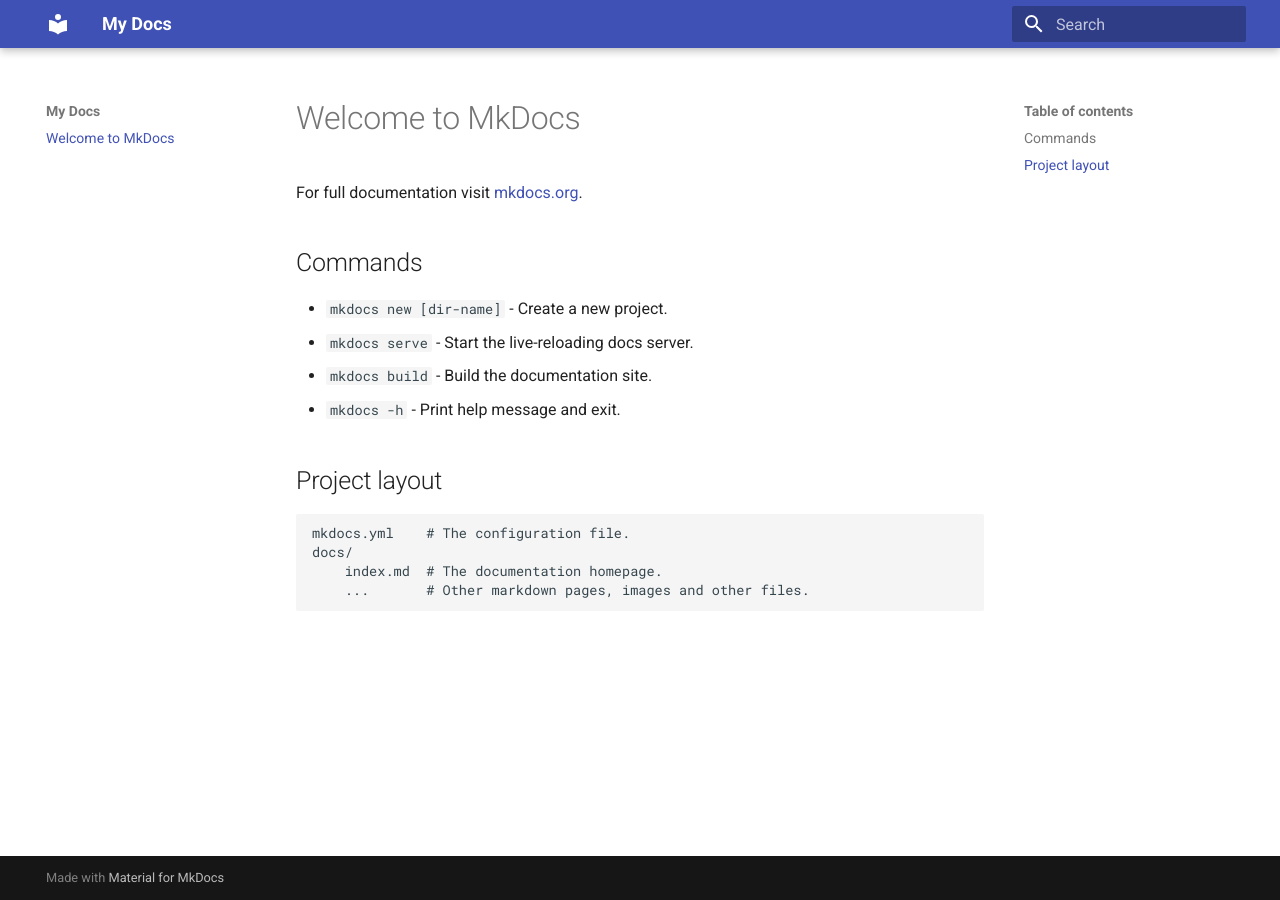
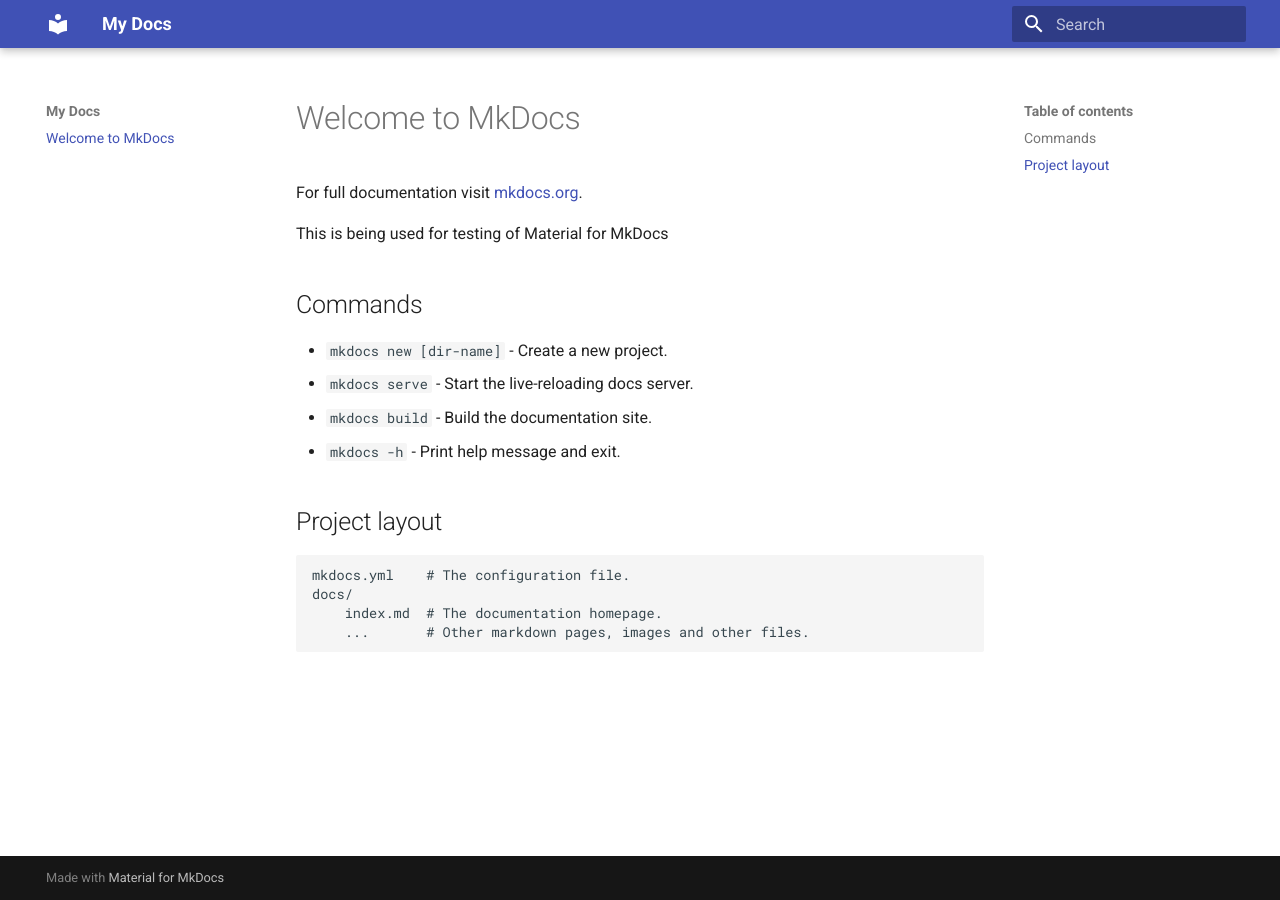
Before and after one commit to shallcrm/testing-mkdocs, an MkDocs documentation site: the page built from docs/index.md, in a window 1280 px wide. Built offline with MkDocs 1.6.1 and Material for MkDocs 9.7.7, drawn with Linux system fonts in a browser that asks for light colours.

Commit message:
Updated index page. Repo made public.

```diff
--- a/docs/index.md
+++ b/docs/index.md
@@ -1,6 +1,8 @@
 # Welcome to MkDocs
 
 For full documentation visit [mkdocs.org](https://www.mkdocs.org).
+
+This is being used for testing of Material for MkDocs
 
 ## Commands
 
```
